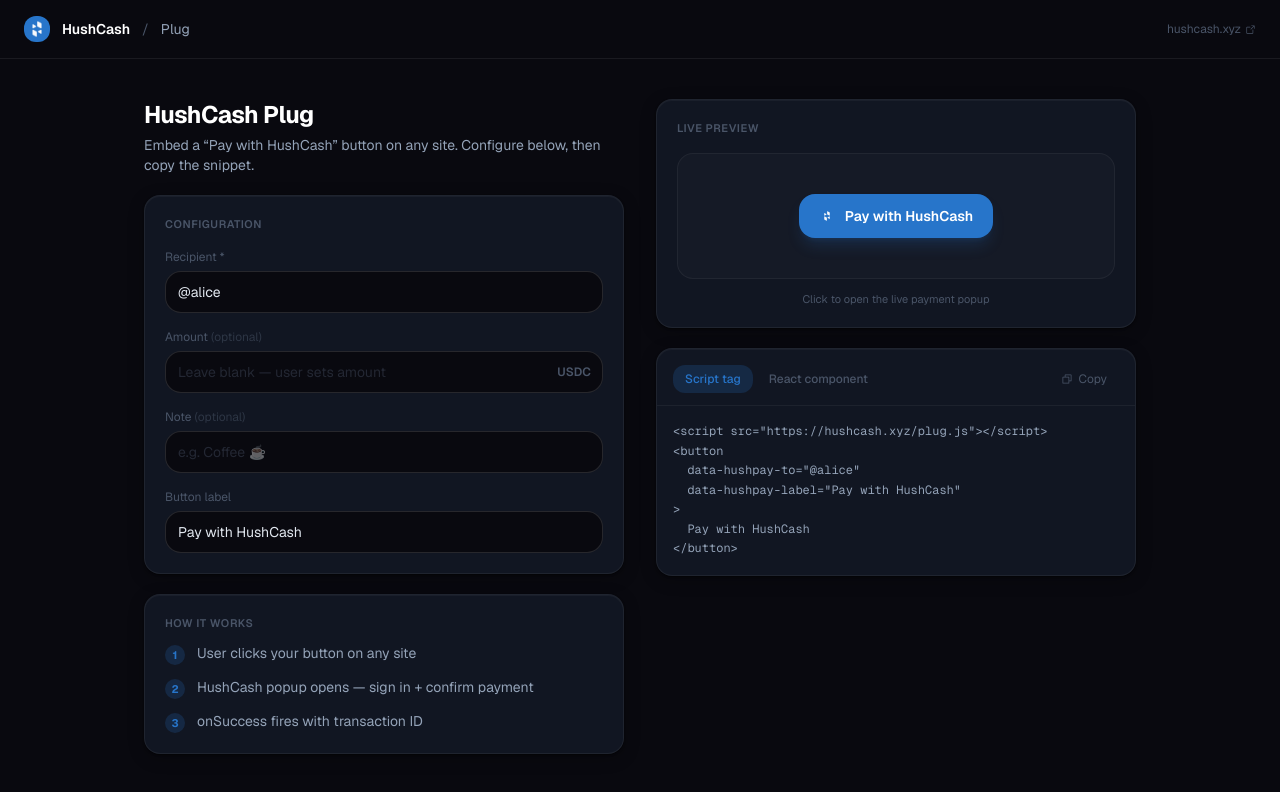
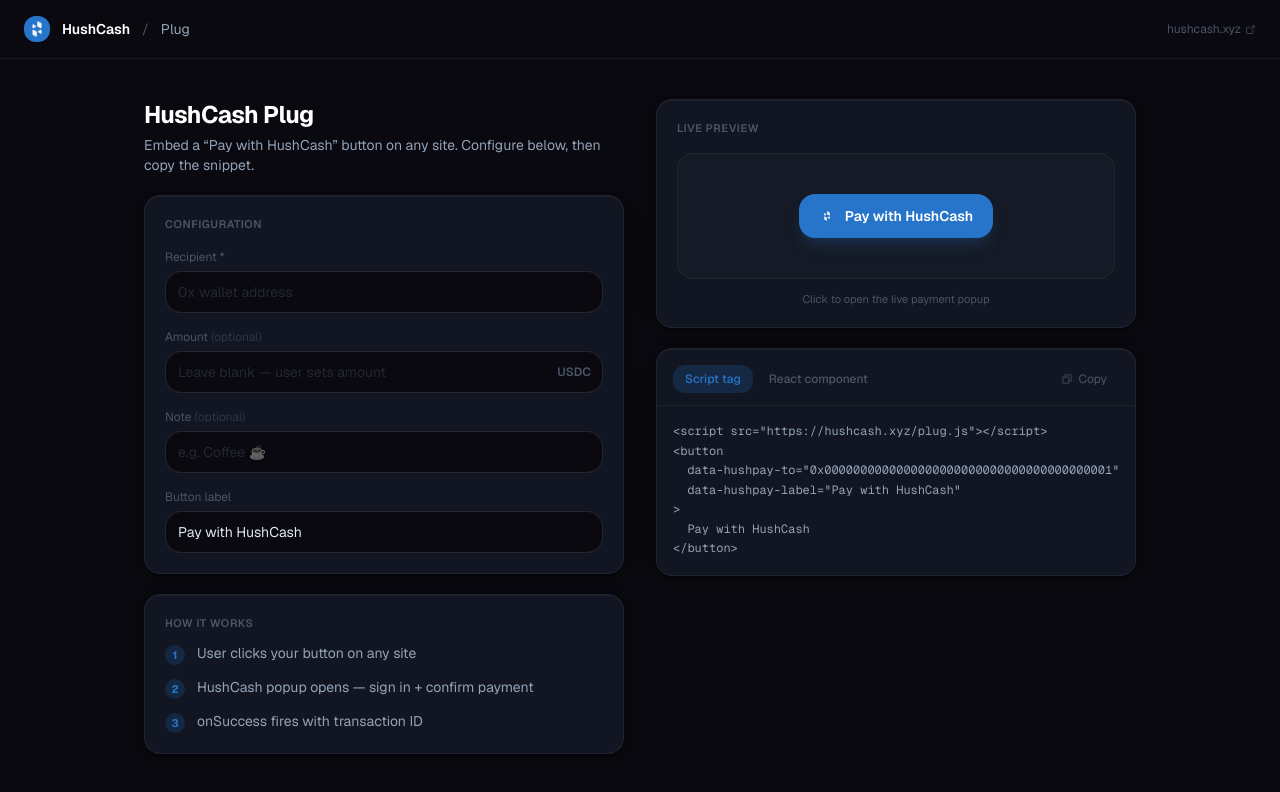
Before and after one commit to xuankientr/hushcash, a Next.js app: page /plug in a window 1280 px wide. Shown: the top 792 px of the page. Built offline with nearby package versions, Linux system fonts and the light colour scheme; no server answers.

Commit message:
fix: plug playground recipient field — wallet address only

```diff
--- a/app/plug/page.tsx
+++ b/app/plug/page.tsx
@@ -6,9 +6,11 @@ import { CopyIcon, CheckIcon, ArrowSquareOutIcon } from "@phosphor-icons/react";
 type Cfg = { to: string; amount: string; note: string; label: string };
 type Tab = "script" | "react";
 
+const DEMO_ADDRESS = "0x0000000000000000000000000000000000000001";
+
 function buildPopupUrl(cfg: Cfg) {
   const p = new URLSearchParams();
-  p.set("to", cfg.to || "@demo");
+  p.set("to", cfg.to || DEMO_ADDRESS);
   if (cfg.amount) p.set("amount", cfg.amount);
   if (cfg.note) p.set("note", cfg.note);
   return `/plug/pay?${p.toString()}`;
@@ -36,7 +38,7 @@ function openPlug(url: string, onSuccess: (d: Record<string, unknown>) => void)
 }
 
 function snippet(tab: Tab, cfg: Cfg) {
-  const to = cfg.to || "@alice";
+  const to = cfg.to || DEMO_ADDRESS;
   const label = cfg.label || "Pay with HushCash";
   if (tab === "script") {
     const attrs = [
@@ -66,7 +68,7 @@ const inp =
 
 export default function PlugPlayground() {
   const [cfg, setCfg] = useState<Cfg>({
-    to: "@alice",
+    to: "",
     amount: "",
     note: "",
     label: "Pay with HushCash",
@@ -123,7 +125,7 @@ export default function PlugPlayground() {
               <input
                 value={cfg.to}
                 onChange={(e) => setCfg((c) => ({ ...c, to: e.target.value }))}
-                placeholder="@username or 0x wallet address"
+                placeholder="0x wallet address"
                 className={inp}
               />
             </div>
```
